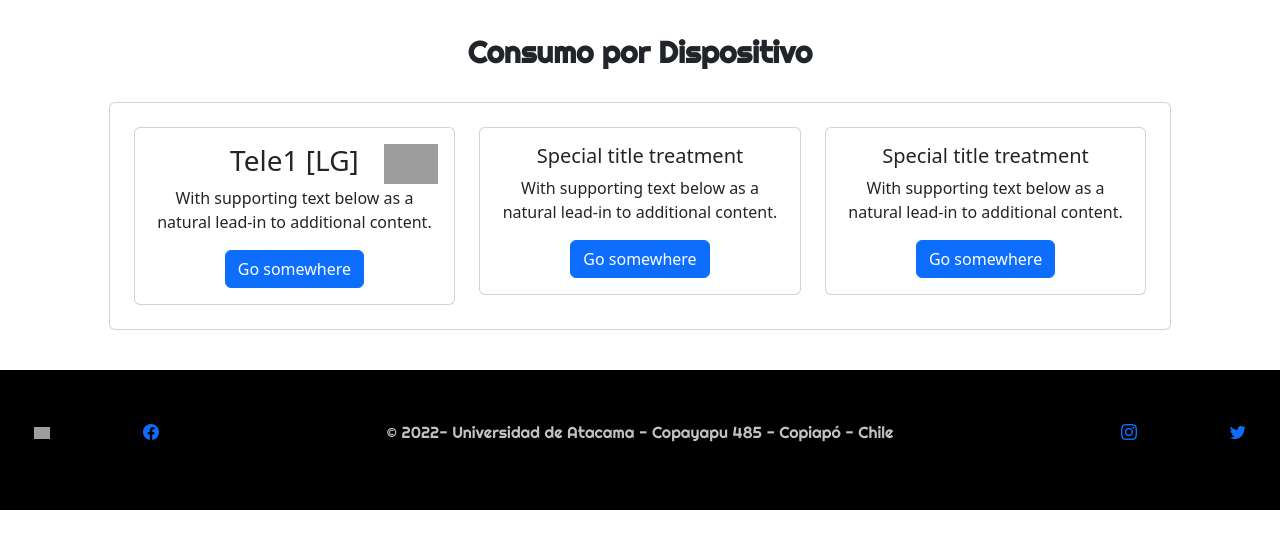
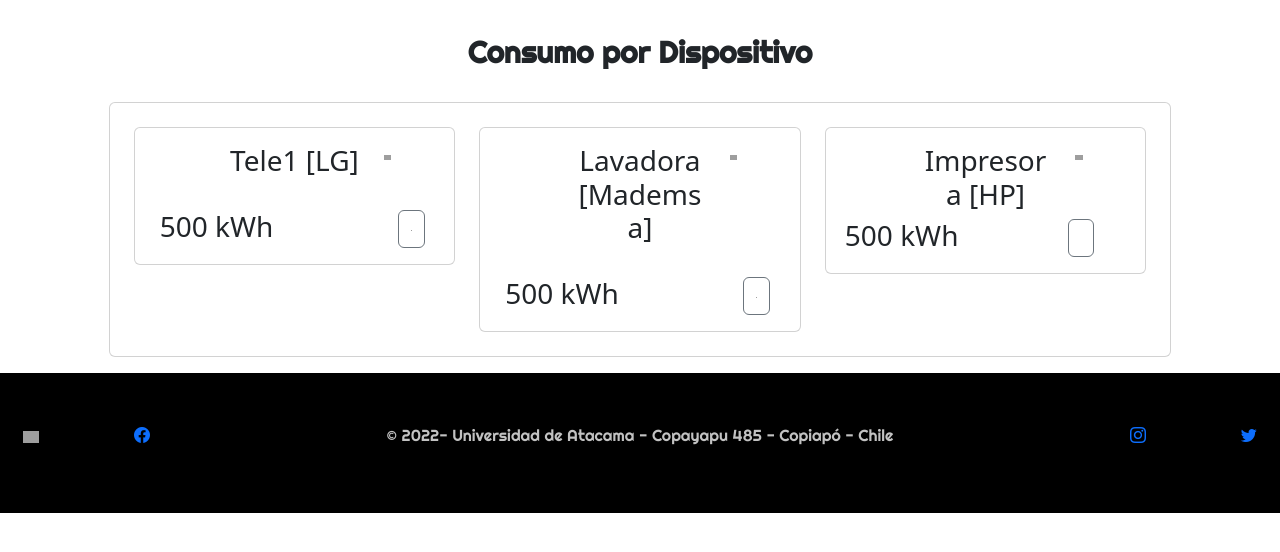
Before and after one commit to Joselo333/smarthome, a PHP site: page /consumo_dispositivo.php in a window 1280 px wide. Shown: the part 170-722 px from the top of the page. Run offline with PHP 8.4, Linux system fonts and the light colour scheme; grey boxes are pictures that could not be loaded.

Commit message:
Avance en consumo_dispositivo

```diff
--- /dev/null
+++ b/vistas/estilos/iconos_dispositivos.css
@@ -0,0 +1,8 @@
+.iconsize{
+	max-width: 10%;
+}
+
+.iconsize-button{
+	max-width: 50%;
+
+}
--- a/vistas/gui/consumo_dispositivo.php
+++ b/vistas/gui/consumo_dispositivo.php
@@ -1,5 +1,6 @@
 <?php require('../layout/head.php') ?>
 <link rel="stylesheet" href="../estilos/paginas_generales.css">
+<link rel="stylesheet" href="../estilos/iconos_dispositivos.css">
 
 <container class="container mt-4">
 	<div class="row">
@@ -11,51 +12,92 @@
 		<div class="col-10 text-center">
 			<div class="card p-4 my-3">
 				<div class="row">
-
 					<div class="col-sm-4">
 						<div class="card">
 							<div class="card-body ">
 								<div class="row">
-								<div class="col-sm-3"></div>
+									<div class="col-sm-3"></div>
 									<div class="col-sm-6">
 										<h3 class="card-title">Tele1 [LG]</h3>
+									</div>
+									<div class="col-sm-3 iconsize"><i><img class="img-fluid" src="../../imagenes/icons/tv.png" alt="Logo de la UDA"></i></div>
+								</div>
+								<br>
+								<div class="row">
+									<div class="col-sm-6">
+										<h3 class="card-text">500 kWh</h3>
+									</div>
+									<div class="col-sm-3">
+									</div>
 
+									<div class="col-sm-3">
+										<a href="#" class="btn btn-outline-secondary iconsize-button "><i><img class="img-fluid" src="../../imagenes/icons/bars-chart-ascending.png" alt="Logo de la UDA"></i></a>
 									</div>
-								<div class="col-sm-3"><i ><img class="img-fluid" src="../../imagenes/icons/refrigerator.png" alt="Logo de la UDA"></i></div>
-
-
 								</div>
-								<p class="card-text">With supporting text below as a natural lead-in to additional content.</p>
-								<a href="#" class="btn btn-primary">Go somewhere</a>
 							</div>
 						</div>
 					</div>
 
 					<div class="col-sm-4">
 						<div class="card">
-							<div class="card-body">
-								<h5 class="card-title">Special title treatment</h5>
-								<p class="card-text">With supporting text below as a natural lead-in to additional content.</p>
-								<a href="#" class="btn btn-primary">Go somewhere</a>
+							<div class="card-body ">
+								<div class="row">
+									<div class="col-sm-3"></div>
+									<div class="col-sm-6">
+										<h3 class="card-title">Lavadora [Mademsa]</h3>
+									</div>
+									<div class="col-sm-3 iconsize"><i><img class="img-fluid" src="../../imagenes/icons/washing-machine.png" alt="Logo de la UDA"></i></div>
+								</div>
+								<br>
+
+								<div class="row">
+									<div class="col-sm-6">
+										<h3 class="card-text">500 kWh</h3>
+									</div>
+									<div class="col-sm-3">
+									</div>
+
+									<div class="col-sm-3">
+										<a href="#" class="btn btn-outline-secondary iconsize-button "><i><img class="img-fluid" src="../../imagenes/icons/bars-chart-ascending.png" alt="Logo de la UDA"></i></a>
+									</div>
+								</div>
+
+
 							</div>
 						</div>
 					</div>
 
 					<div class="col-sm-4">
 						<div class="card">
-							<div class="card-body">
-								<h5 class="card-title">Special title treatment</h5>
-								<p class="card-text">With supporting text below as a natural lead-in to additional content.</p>
-								<a href="#" class="btn btn-primary">Go somewhere</a>
+							<div class="card-body ">
+								<div class="row">
+									<div class="col-sm-3"></div>
+									<div class="col-sm-6">
+										<h3 class="card-title">Impresora [HP]</h3>
+									</div>
+									<div class="col-sm-3 iconsize"><i><img class="img-fluid" src="../../imagenes/icons/print.png" alt="Logo de la UDA"></i></div>
+									<br>
+									<div class="row">
+										<div class="col-sm-6">
+											<h3 class="card-text">500 kWh</h3>
+										</div>
+										<div class="col-sm-3">
+										</div>
+
+										<div class="col-sm-3">
+											<a href="#" class="btn btn-outline-secondary iconsize-button "><i><img class="img-fluid" src="../../imagenes/icons/bars-chart-ascending.png" alt="Logo de la UDA"></i></a>
+										</div>
+									</div>
+								</div>
 							</div>
 						</div>
+
 					</div>
 				</div>
 			</div>
+			<div class="col-1"></div>
+
 		</div>
-		<div class="col-1"></div>
-
-	</div>
 
 
 </container>
```
Also changed, not shown: imagenes/icons/bars-chart-ascending.png (added).
